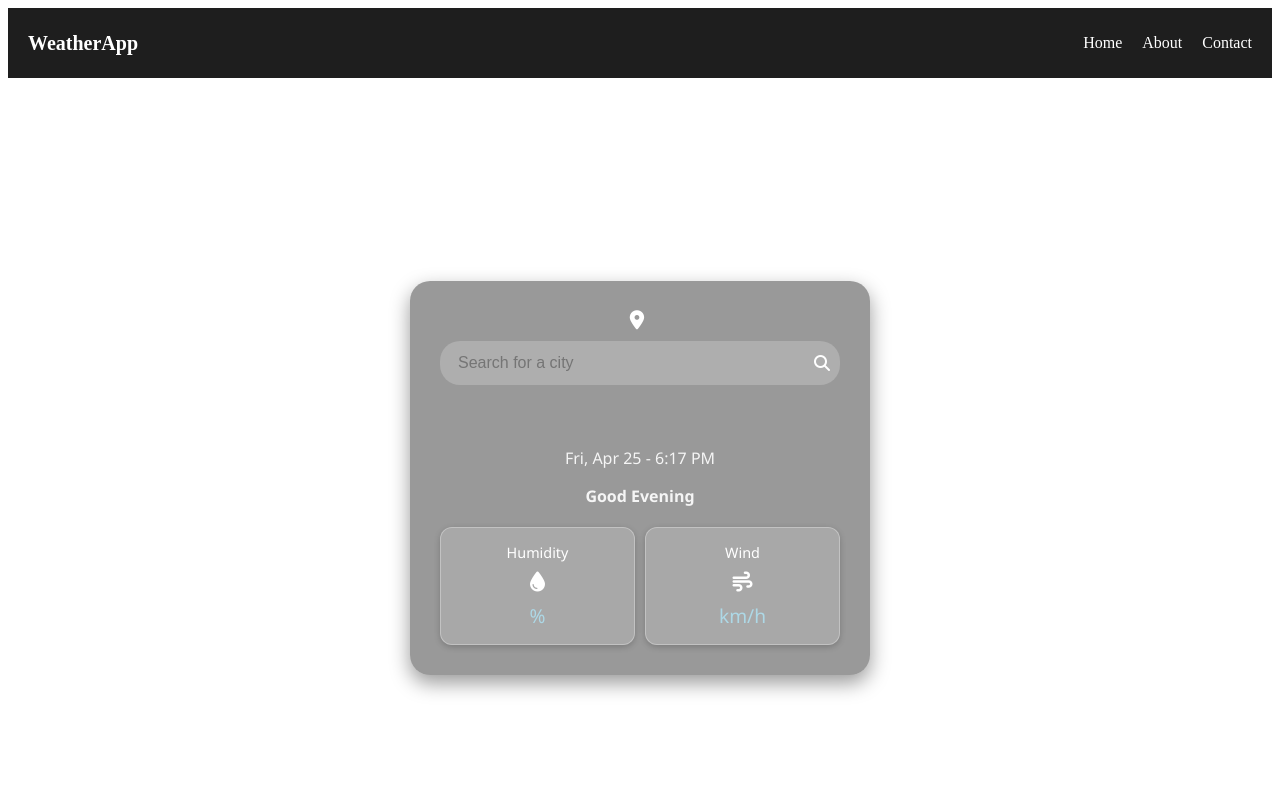
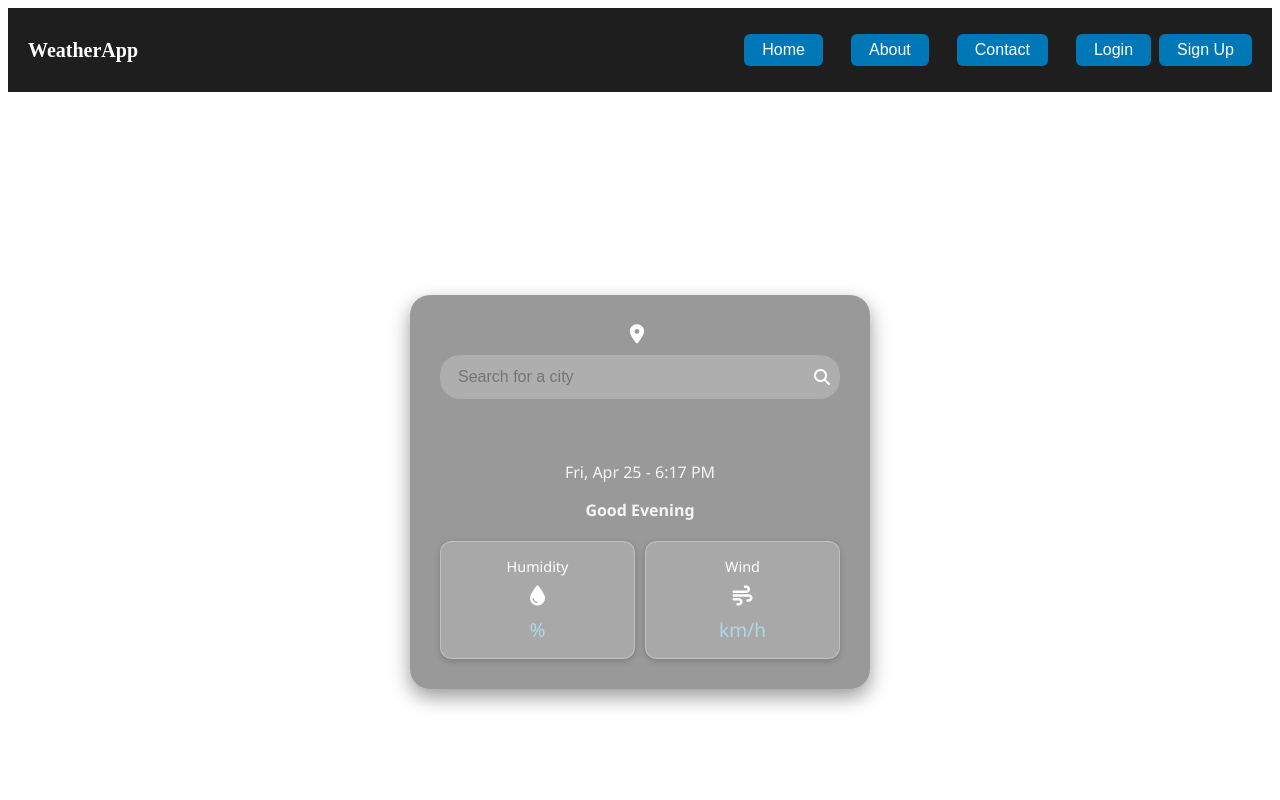
Before and after one commit to krishivsaini/Weather-Forecast, a React (Vite) app in the folder WeatherForecast/: page / in a window 1280 px wide. Shown: the top 800 px of the page. Built offline with nearby package versions, Linux system fonts and the light colour scheme; no server answers.

Commit message:
refactor WeatherApp component to enhance navigation and implement logout functionality

```diff
--- a/WeatherForecast/src/components/WeatherApp.jsx
+++ b/WeatherForecast/src/components/WeatherApp.jsx
@@ -1,11 +1,13 @@
 import React, { useState, useEffect } from "react";
-import { Link } from "react-router-dom";
+import { Link, useNavigate } from "react-router-dom";
 import "./Weather.css";
+import "./Auth.css";
 function WeatherApp() {
   const [data, setData] = useState({});
   const [Location, setLocation] = useState("");
   const [currentTime, setCurrentTime] = useState(new Date());
   const Api_Key = "4c7e3f5aa7b54a209ae46a3b61a082ac";
+  const navigate = useNavigate();
   const handleInputChange = (e) => {
     setLocation(e.target.value);
   };
@@ -115,6 +117,10 @@ function WeatherApp() {
         return "default-bg";
     }
   };
+  function handleLogout() {
+    localStorage.removeItem("weatherapp-loggedin");
+    navigate("/login");
+  }
 
   return (
     <>
@@ -122,17 +128,23 @@ function WeatherApp() {
   <div className="nav-logo">WeatherApp</div>
   <ul className="nav-links">
     <li>
-            Home
+      <Link to="/"><button>Home</button></Link>
     </li>
     <li>
-            <Link to="/about" className="nav-item">
-              About
-            </Link>
+      <Link to="/about"><button>About</button></Link>
     </li>
     <li>
-            <Link to="/contact" className="nav-item">
-              Contact
-            </Link>
+      <Link to="/contact"><button>Contact</button></Link>
+    </li>
+    <li>
+      {localStorage.getItem("weatherapp-loggedin") === "yes" ? (
+        <button onClick={handleLogout}>Logout</button>
+      ) : (
+        <>
+          <Link to="/login"><button>Login</button></Link>
+          <Link to="/signup"><button>Sign Up</button></Link>
+        </>
+      )}
     </li>
   </ul>
 </nav>
```
Lines whose indentation alone changed are shown as unchanged.
